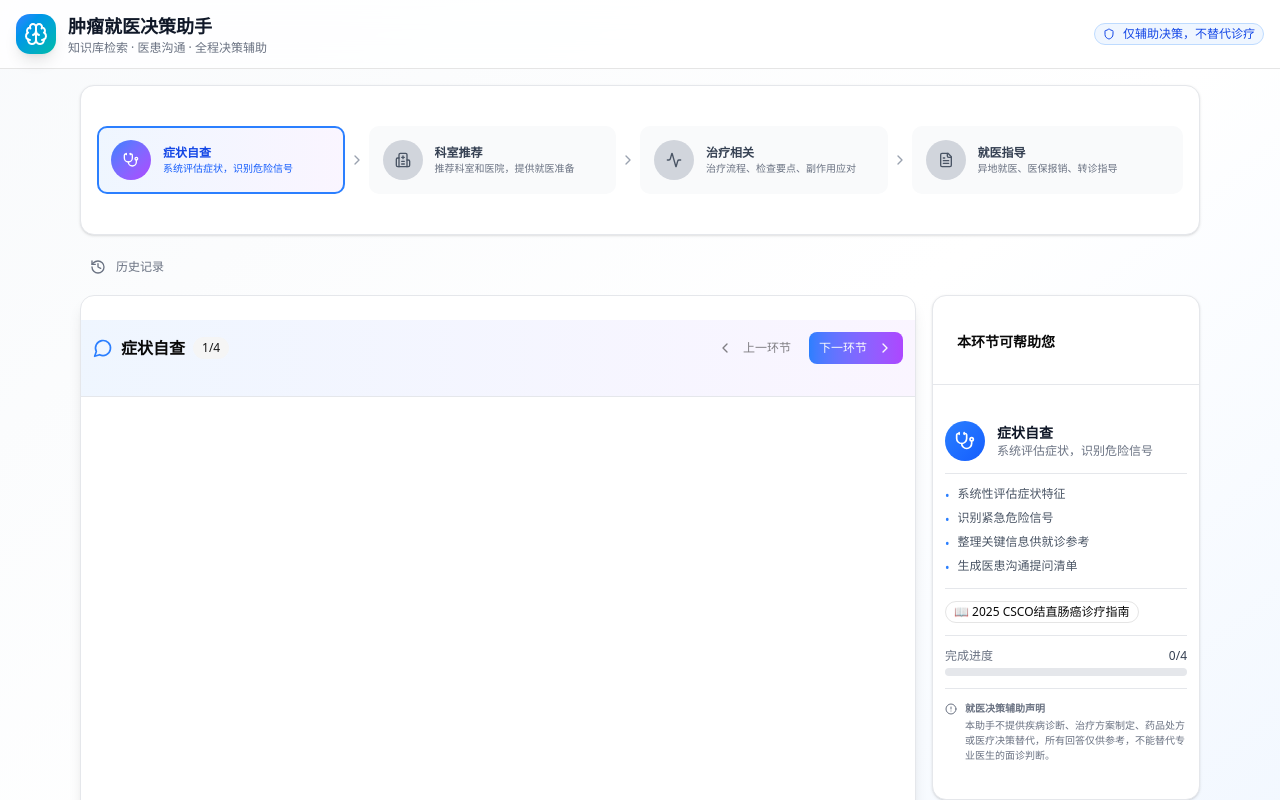
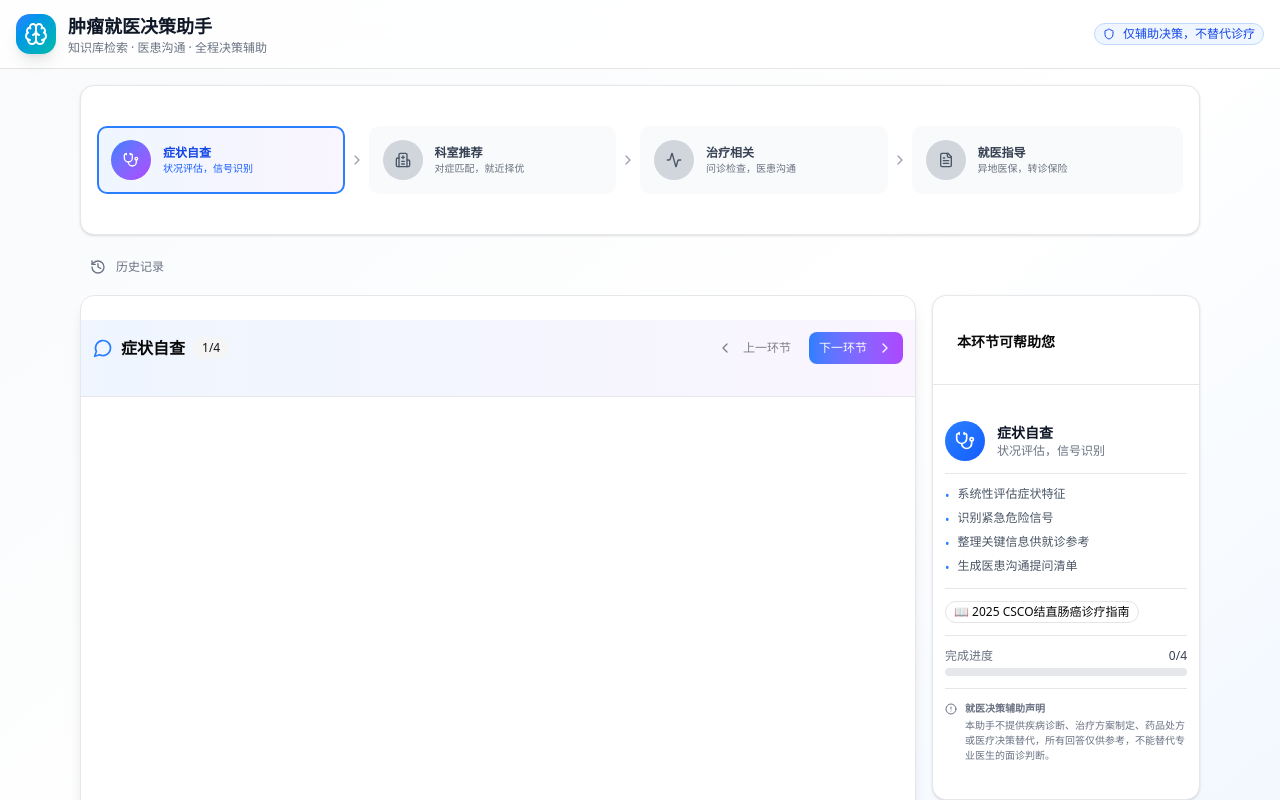
Before and after one commit to elsazhang181/tumor-decision-assistant, a Next.js app: page / in a window 1280 px wide. Shown: the top 800 px of the page. Built offline with nearby package versions, Linux system fonts and the light colour scheme.

Commit message:
chore: 精简模块介绍小字内容

```diff
--- a/src/app/page.tsx
+++ b/src/app/page.tsx
@@ -634,7 +634,7 @@ const STAGES: Array<{
   {
     id: 'symptom',
     title: '症状自查',
-    description: '系统评估症状，识别危险信号',
+    description: '状况评估，信号识别',
     icon: Stethoscope,
     color: 'from-blue-500 to-blue-600',
     features: ['系统性评估症状特征', '识别紧急危险信号', '整理关键信息供就诊参考', '生成医患沟通提问清单']
@@ -642,7 +642,7 @@ const STAGES: Array<{
   {
     id: 'department',
     title: '科室推荐',
-    description: '推荐科室和医院，提供就医准备',
+    description: '对症匹配，就近择优',
     icon: Hospital,
     color: 'from-purple-500 to-purple-600',
     features: ['匹配合适的就诊科室', '推荐权威医院', '列出就诊准备清单', '生成医患沟通提问清单']
@@ -650,7 +650,7 @@ const STAGES: Array<{
   {
     id: 'treatment',
     title: '治疗相关',
-    description: '治疗流程、检查要点、副作用应对',
+    description: '问诊检查，医患沟通',
     icon: Activity,
     color: 'from-orange-500 to-orange-600',
     features: ['术前检查清单和数据解读', '标准治疗顺序', '化疗副作用应对', '生成医患沟通提问清单']
@@ -658,7 +658,7 @@ const STAGES: Array<{
   {
     id: 'guidance',
     title: '就医指导',
-    description: '异地就医、医保报销、转诊指导',
+    description: '异地医保，转诊保险',
     icon: FileText,
     color: 'from-green-500 to-green-600',
     features: ['异地就医流程指导', '医保报销政策', '转诊须知和材料准备', '生成综合就医提问清单']
```
